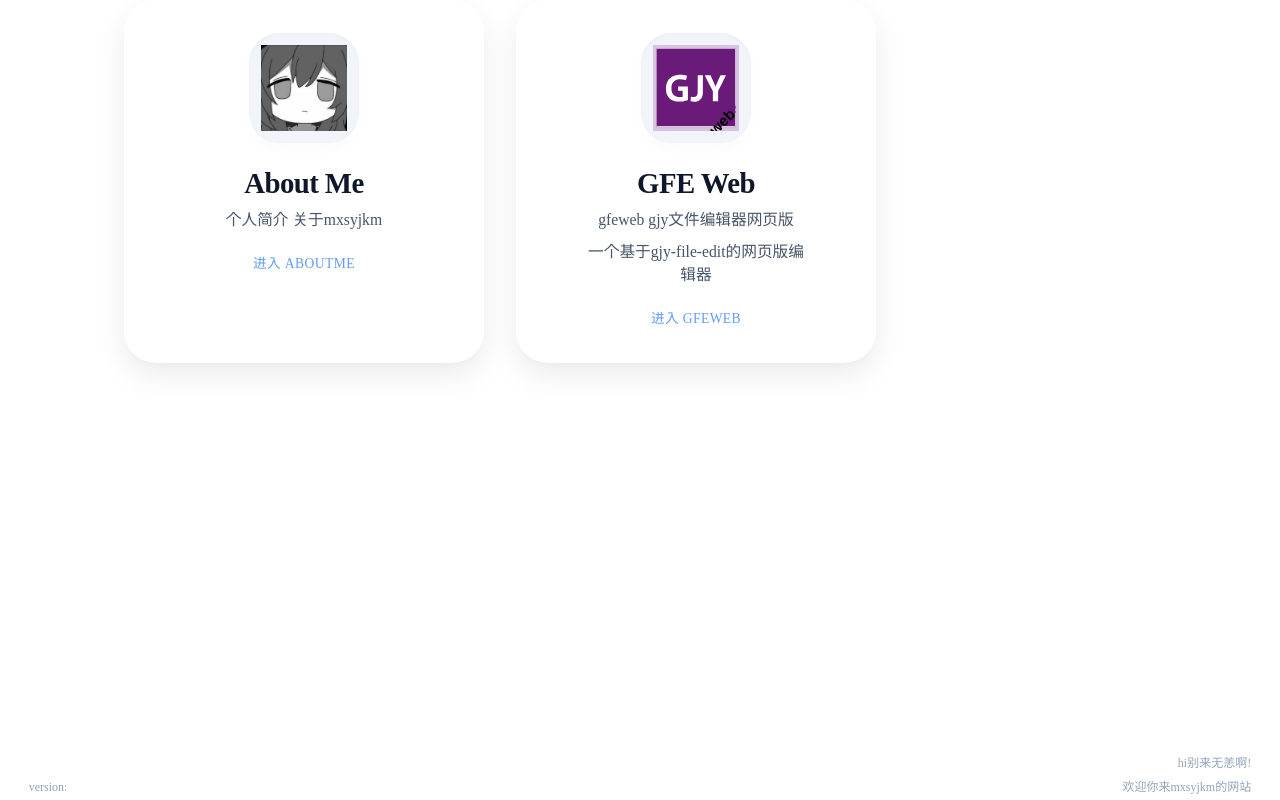
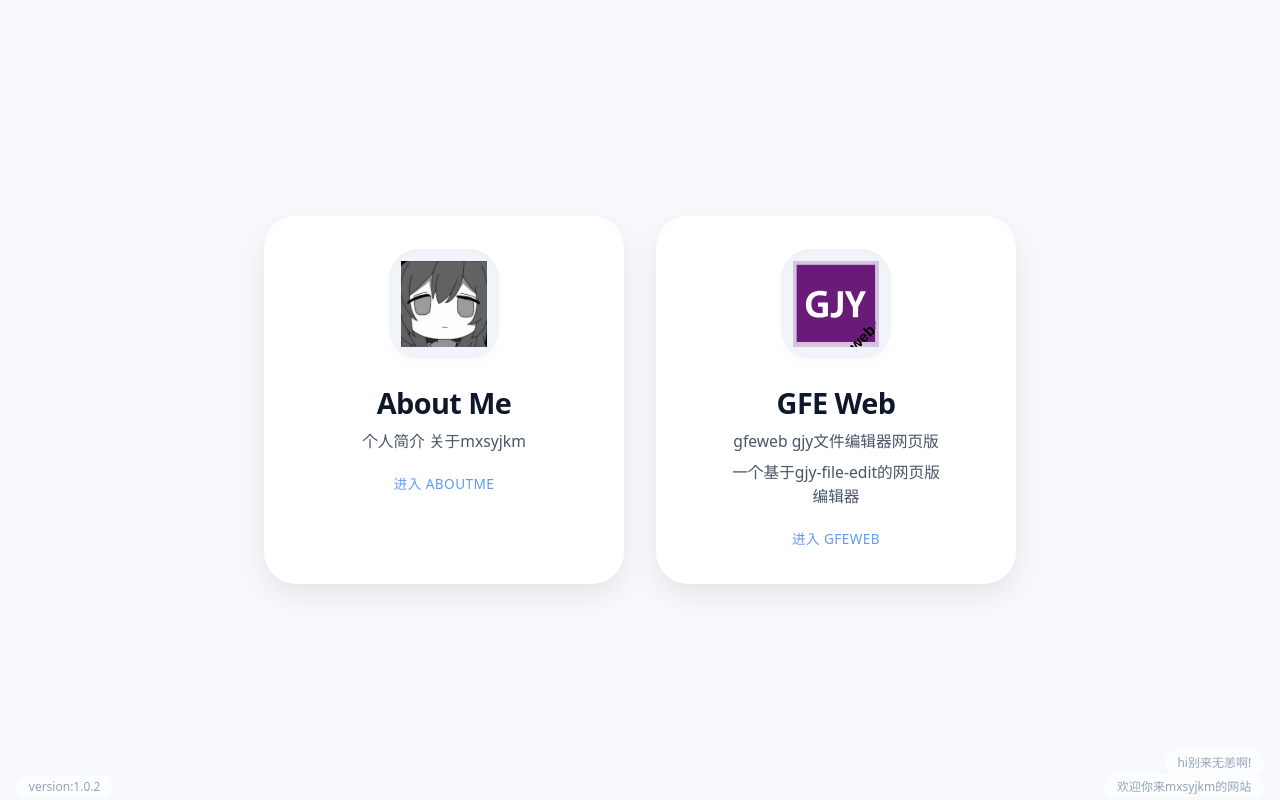
Before and after one commit to mxsyjkm/mxsyjkm.github.io, a plain HTML site: page index.html in a window 1280 px wide. Drawn offline with Linux system fonts and the light colour scheme.

Commit message:
修复version不显示问题

```diff
--- a/index.html
+++ b/index.html
@@ -10,10 +10,7 @@
       padding: 0;
       box-sizing: border-box;
     }
-    <script>
-  const version = "1.0.2";
-  document.getElementById("main-version").textContent = version;
-    </script>
+
 
     body {
       background: #f7f9fc;
@@ -204,6 +201,10 @@
   </div>
   <div class="footer-note-f">hi别来无恙啊!</div>
   <div class="footer-note-s">欢迎你来mxsyjkm的网站</div>
-  <div class="footer-note-version">version:<span id="main-version"></span></dir>
+  <div class="footer-note-version">version:<span id="main_version"></span></div>
+  <script>
+  const version = "1.0.2";
+  document.getElementById("main_version").textContent = version;
+  </script>
 </body>
 </html>
```
